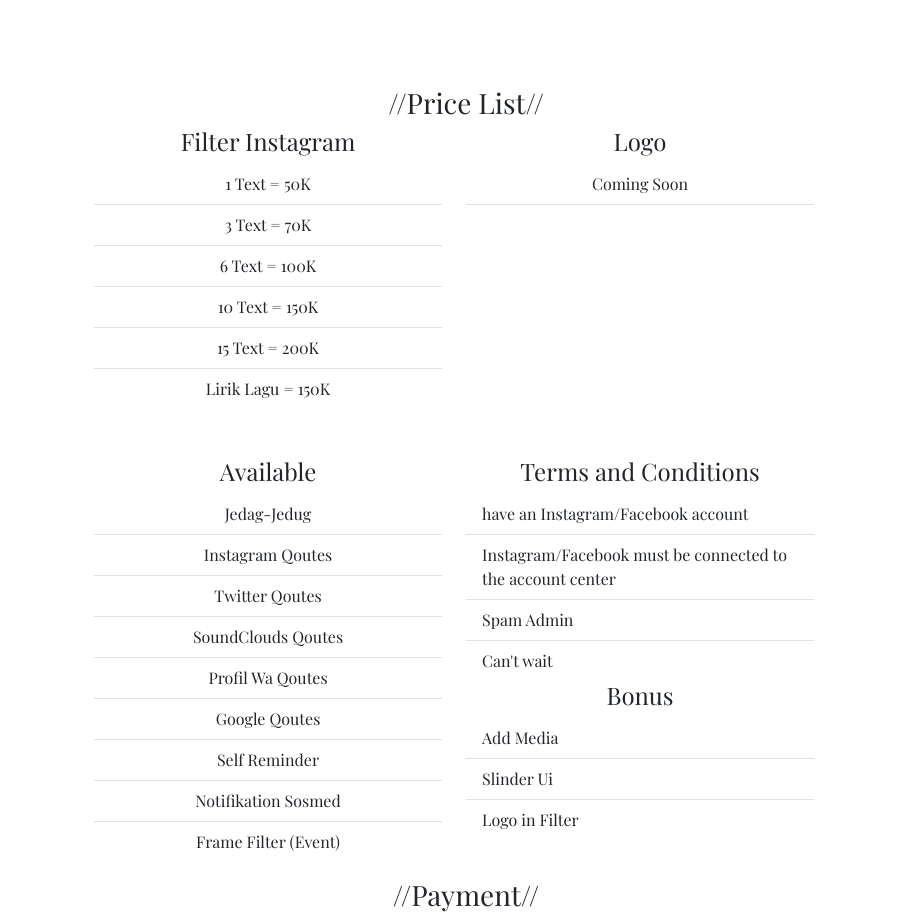
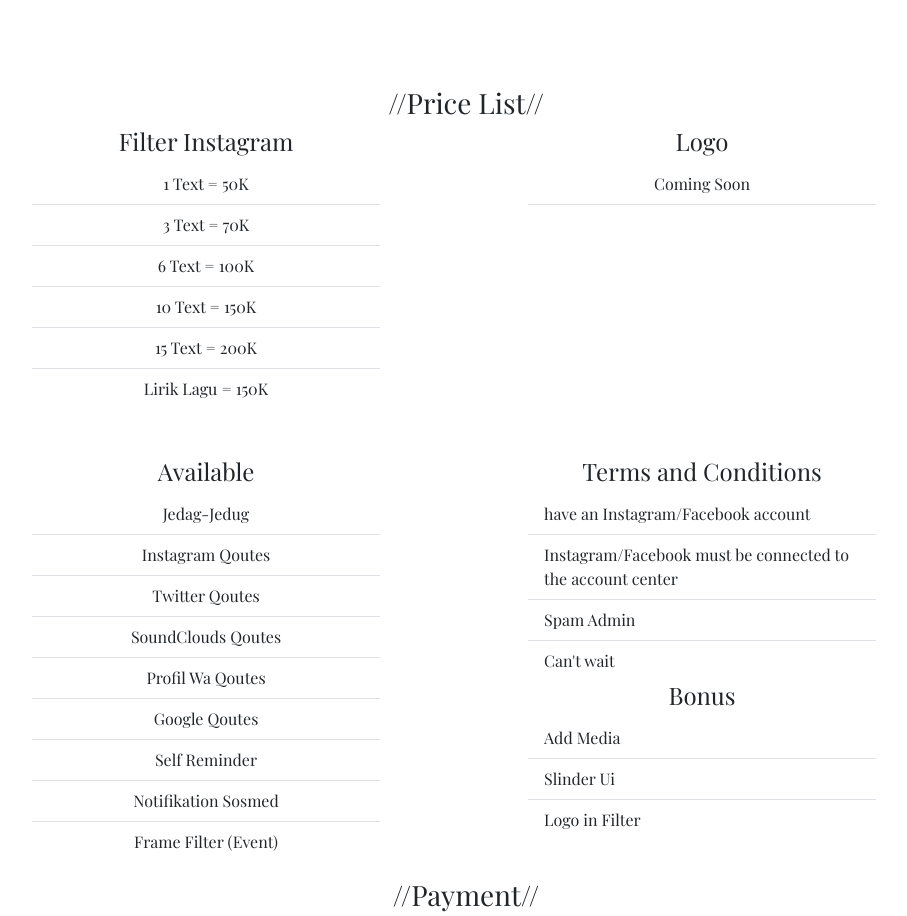
Before and after one commit to FilterTiger12/FilterTiger, a plain HTML site: page index.html in a window 1280 px wide. Shown: the part 660-1576 px from the top of the page, without its empty margins (174-1081 px from the left). Drawn offline with nearby package versions, Linux system fonts and the light colour scheme.

Commit message:
Update index.html
Di bagian list terlalu dempetan jdi dikasi jarak

```diff
--- a/index.html
+++ b/index.html
@@ -57,7 +57,7 @@
           <div class="col text-center">
             <h3>//Price List//</h3>
           </div>
-          <div class="row justify-content-center text-center mb-5">
+          <div class="row justify-content-evenly text-center mb-5">
             <div class="col-4">
               <h4>Filter Instagram</h4>
               <ol class="list-group list-group-flush">
@@ -77,7 +77,7 @@
               </ol>
             </div>
           </div>
-          <div class="row justify-content-center">
+          <div class="row justify-content-evenly">
             <div class="col-4 text-center">
               <h4>Available</h4>
               <ol class="list-group list-group-flush text-center">
```
